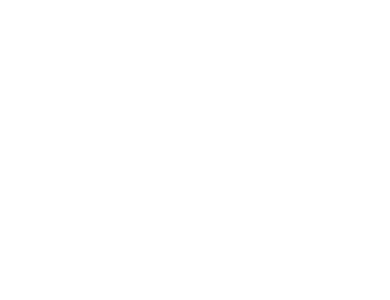
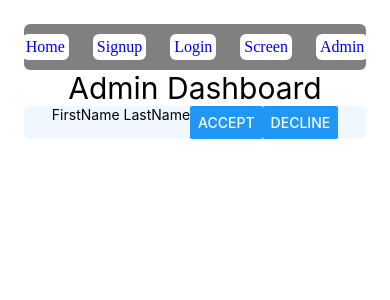
Before and after one commit to Juliojefe/Project03, a React Native app in the folder frontend/: screen /admin in a window 390 px wide. Before the commit this address had no page. Shown: the top 300 px of the page. Built offline with nearby package versions, Linux system fonts and the light colour scheme.

Commit message:
Created a simple admin dashboard page. The page contains a template that can be used to display users that want to be mechanics

```diff
--- a/frontend/App.tsx
+++ b/frontend/App.tsx
@@ -3,6 +3,7 @@
 import Home from './pages/home';
 import Login from './pages/login';
 import Signup from './pages/signUp';
+import AdminDashboard from './pages/adminDashboard';
 
 export default function App() {
   return (
@@ -11,6 +12,7 @@
             <Route path="/" element={<Home />} />
             <Route path="/login" element={<Login />} />
             <Route path="/signup" element={<Signup />} />
+            <Route path="/admin" element={<AdminDashboard />} />
         </Routes>
       </BrowserRouter>
   );
--- a/frontend/components/Navbar.tsx
+++ b/frontend/components/Navbar.tsx
@@ -9,6 +9,8 @@
             <Link to={'/'} style={styles.link}>Home</Link>
             <Link to={'/signup'} style={styles.link}>Signup</Link>
             <Link to={'/login'} style={styles.link}>Login</Link>
+            <Link to={'/screen'} style={styles.link}>Screen</Link>
+            <Link to={'/admin'} style={styles.link}>Admin</Link>
         </View>
     );
 }
@@ -18,11 +20,18 @@
         display: "flex",
         justifyContent: "center",
         alignContent: "center",
-        flexDirection: "row"
+        flexDirection: "row",
+        backgroundColor: "gray",
+        padding: 10,
+        borderRadius: 6,
     },
     link: {
-        paddingLeft: 12,
-        paddingRight: 12,
+        marginLeft: 12,
+        marginRight: 12,
+        padding: 4,
+        borderRadius: 6,
+        textDecorationLine: "none",
+        backgroundColor: "white",
     }
 
 })
--- /dev/null
+++ b/frontend/pages/adminDashboard.tsx
@@ -0,0 +1,47 @@
+import {Button, StyleSheet, Text, View} from 'react-native';
+import Navbar from "../components/Navbar";
+
+export default function Home() {
+    return (
+        <View style={styles.container}>
+            <Navbar></Navbar>
+            <Text style={styles.title}>
+                Admin Dashboard
+            </Text>
+
+            {/*template for users requesting to become mechanics*/}
+            {/*will be implemented later to create this template for each user and add to a list*/}
+            {/*needs to be connected to backend*/}
+            <View style={styles.pendingMechanic}>
+                <Text>
+                    FirstName LastName
+                </Text>
+                <Button title={"Accept"} onPress={() => alert('Accepted')}></Button>
+                <Button title={"Decline"} onPress={() => alert('Declined')}></Button>
+            </View>
+
+        </View>
+    );
+}
+
+const styles = StyleSheet.create({
+    container: {
+        flex: 1,
+        padding: 24,
+        backgroundColor: '#fff',
+    },
+    title: {
+        textAlign: "center",
+        fontSize: 30,
+        alignItems: "center",
+        justifyContent: "center",
+    },
+    pendingMechanic: {
+        display: "flex",
+        alignContent: "space-evenly",
+        flexDirection: "row",
+        backgroundColor: "aliceblue",
+        justifyContent: "center",
+        borderRadius: 6,
+    },
+});
--- a/frontend/pages/home.tsx
+++ b/frontend/pages/home.tsx
@@ -5,8 +5,8 @@
     return (
         <View style={styles.container}>
             <Navbar></Navbar>
-            <Text>
-                <h1>Home Page</h1>
+            <Text style={styles.text}>
+                Home Page
             </Text>
         </View>
     );
@@ -15,8 +15,13 @@
 const styles = StyleSheet.create({
     container: {
         flex: 1,
+        padding: 24,
         backgroundColor: '#fff',
-        alignItems: 'center',
-        justifyContent: 'center',
+    },
+    text: {
+        textAlign: "center",
+        fontSize: 30,
+        alignItems: "center",
+        justifyContent: "center",
     },
 });
```
